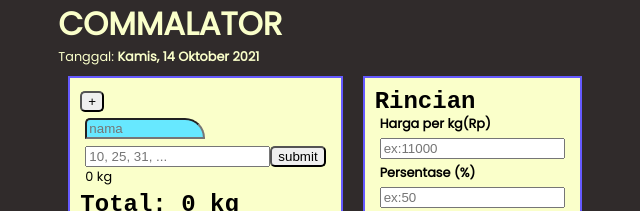
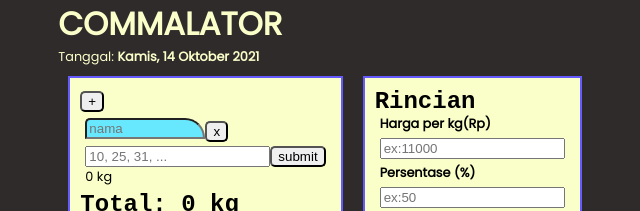
Before and after one commit to odorifqi/project-react, a React (Create React App) app: page / in a window 1280 px wide. Shown: the top 211 px of the page, without its empty margins (315-955 px from the left). Built offline with nearby package versions, Linux system fonts and the light colour scheme.

Commit message:
refactor in convention

```diff
--- a/src/App.js
+++ b/src/App.js
@@ -1,33 +1,42 @@
 import "./App.css";
-import { useState, useEffect } from "react";
+import { useEffect, useReducer } from "react";
 import { DateToday } from "./component/Date";
 import { DetailInput } from "./component/DetailInput";
 import { DetailResult } from "./component/DetailResult";
 import { InputPerson } from "./component/InputPerson";
-import { Button } from "./component/Button";
 
 const App = () => {
-  const [personNumber, setpersonNumber] = useState(1);
-  const [total, setTotal] = useState(0);
-  const [price, setPrice] = useState({ perkg: 0, percent: 0 });
-  const [personData, setPersonData] = useState({});
+  const [data, dispatchData] = useReducer(dataReducer, {
+    total: 0,
+    price: { perkg: 0, percent: 0 },
+    personData: [],
+  });
 
-  const getPrice = (e) => {
-    setPrice({ perkg: e.target[0].value, percent: e.target[1].value });
-  };
+  function getPrice(e) {
+    dispatchData({ type: "SET_PRICE", payload: e });
+  }
 
-  const getPersonData = (x, name, val) => {
-    setPersonData((prev) => ({ ...prev, [x]: { id: name, value: val } }));
-  };
+  function addList(x, name, val) {
+    dispatchData({
+      type: "SET_PERSON_DATA",
+      payload: [...data.personData, { id: name + "_" + x, value: val }],
+    });
+  }
+
+  function removeList(x) {
+    dispatchData({
+      type: "REMOVE_PERSON_DATA",
+      payload: x,
+    });
+  }
 
   useEffect(() => {
-    console.log("app");
     let total = 0;
-    for (const i in personData) {
-      total += parseInt(personData[i]["value"]);
+    for (const i in data.personData) {
+      total += parseInt(data.personData[i]["value"]);
     }
-    setTotal(() => total);
-  }, [personData, setTotal]);
+    dispatchData({ type: "SET_TOTAL", payload: total });
+  }, [data.personData]);
 
   return (
     <>
@@ -37,18 +46,20 @@ const App = () => {
       </div>
       <div id="main">
         <div className="main-div">
-          <div className="clearfix">
-            <Button handleClick={() => setpersonNumber((x) => x + 1)}>+</Button>
-          </div>
           <InputPerson
-            personNumber={personNumber}
-            getPersonData={getPersonData}
+            personNumber={data.personNumber}
+            addList={addList}
+            removeList={removeList}
           />
-          <h2>Total: {total} kg</h2>
+          <h2>Total: {data.total} kg</h2>
         </div>
         <div className="main-div">
           <DetailInput getPrice={getPrice} />
-          <DetailResult price={price} total={total} personData={personData} />
+          <DetailResult
+            price={data.price}
+            total={data.total}
+            personData={data.personData}
+          />
         </div>
       </div>
     </>
@@ -56,3 +67,32 @@ const App = () => {
 };
 
 export default App;
+
+function dataReducer(state, action) {
+  switch (action.type) {
+    case "SET_PERSON_NUMBER":
+      return { ...state, personNumber: action.payload };
+    case "SET_TOTAL":
+      return { ...state, total: action.payload };
+    case "SET_PRICE":
+      return {
+        ...state,
+        price: {
+          perkg: action.payload.target[0].value,
+          percent: action.payload.target[1].value,
+        },
+      };
+    case "SET_PERSON_DATA":
+      return { ...state, personData: action.payload };
+    case "REMOVE_PERSON_DATA":
+      return {
+        ...state,
+        personData: state.personData.filter((s) => {
+          return state.personData.indexOf(s) !== action.payload;
+        }),
+      };
+
+    default:
+      throw new Error();
+  }
+}
--- a/src/component/Button.js
+++ b/src/component/Button.js
@@ -1,7 +1,7 @@
-export const Button = ({ btnName, handleClick, children }) => {
+export function Button({ btnName, handleClick, children }) {
   return (
     <button type="button" onClick={handleClick}>
       {btnName || children}
     </button>
   );
-};
+}
--- a/src/component/Date.js
+++ b/src/component/Date.js
@@ -1,4 +1,4 @@
-export const DateToday = () => {
+export function DateToday() {
   const tgl = new Date();
   const months = [
     "Januari",
@@ -25,4 +25,4 @@ export const DateToday = () => {
       </strong>
     </p>
   );
-};
+}
--- a/src/component/DetailInput.js
+++ b/src/component/DetailInput.js
@@ -1,4 +1,4 @@
-export const DetailInput = ({ getPrice }) => {
+export function DetailInput({ getPrice }) {
   const handleResult = (e) => {
     e.preventDefault();
     getPrice(e);
@@ -32,4 +32,4 @@ export const DetailInput = ({ getPrice }) => {
       </form>
     </div>
   );
-};
+}
--- a/src/component/DetailResult.js
+++ b/src/component/DetailResult.js
@@ -1,4 +1,4 @@
-export const DetailResult = ({ price, total, personData }) => {
+export function DetailResult({ price, total, personData }) {
   const totalPrice = price.perkg * total;
   const percent = price.percent * 0.01;
   const percentPrice = totalPrice * percent;
@@ -24,12 +24,14 @@ export const DetailResult = ({ price, total, personData }) => {
       </SubDR>
     </div>
   );
-};
+}
 
-const PerPerson = ({ person }) =>
-  person.map((x) => <ListPerson x={x} key={x.key} />);
+function PerPerson({ person }) {
+  return person.map((x) => <ListPerson x={x} key={x.key} />);
+}
 
-const ListPerson = ({ x }) => (
+function ListPerson({ x }) {
+  return (
     <>
       <span>
         {x.name || "unknown"}: Rp{x.value.toLocaleString("id-ID")}
@@ -37,8 +39,10 @@ const ListPerson = ({ x }) => (
       <br />
     </>
   );
+}
 
-const SubDR = ({ children, title }) => (
+function SubDR({ children, title }) {
+  return (
     <div>
       <p className="highlight">{title}</p>
       <div className="sub-result-div">
@@ -48,3 +52,4 @@ const SubDR = ({ children, title }) => (
       </div>
     </div>
   );
+}
--- a/src/component/InputPerson.js
+++ b/src/component/InputPerson.js
@@ -1,26 +1,43 @@
 import { Button } from "./Button";
-import { useState, useEffect } from "react";
+import { useEffect, useReducer } from "react";
 
-const PersonObj = ({ i, setValue }) => {
-  const [personName, setPersonName] = useState("");
-  const [personInput, setPersonInput] = useState("");
-  const [personValue, setPersonValue] = useState(0);
+const PersonObj = ({ i, addList, removeList, removePerson }) => {
+  const [person, dispatchPerson] = useReducer(personReducer, {
+    name: "",
+    input: "",
+    value: 0,
+  });
 
-  const sum = () => {
-    setPersonValue(() => {
-      const val = personInput
-        .split(",")
-        .reduce((t, v) => parseInt(t) + parseInt(v));
-      return isNaN(val) ? alert("not a number") : val;
+  function sum() {
+    dispatchPerson({
+      type: "SET_VALUE",
+      payload: () => {
+        const val = person.input
+          .split(",")
+          .reduce((t, v) => parseInt(t) + parseInt(v));
+        return isNaN(val) ? alert("not a number") : val;
+      },
     });
-  };
+  }
+
+  function handleName(e) {
+    dispatchPerson({ type: "SET_NAME", payload: e.target.value });
+  }
+  function handleInput(e) {
+    dispatchPerson({ type: "SET_INPUT", payload: e.target.value });
+  }
+
+  function handleRemove(i) {
+    removePerson(i);
+    removeList(i);
+  }
 
   useEffect(() => {
-    if (personValue || personName) {
-      setValue(i, personName, personValue);
+    if (person.value) {
+      addList(i, person.name, person.value);
     }
     // eslint-disable-next-line react-hooks/exhaustive-deps
-  }, [personName, personValue]);
+  }, [person.name, person.value]);
 
   return (
     <div className="person-div focus">
@@ -29,8 +46,13 @@ const PersonObj = ({ i, setValue }) => {
         className="name-label"
         placeholder="nama"
         type="text"
-        value={personName}
-        onChange={(e) => setPersonName(e.target.value)}
+        value={person.name}
+        onChange={handleName}
+      />
+      <Button
+        className="clearfix"
+        btnName="x"
+        handleClick={() => handleRemove(i)}
       />
       <br />
       <input
@@ -38,25 +60,74 @@ const PersonObj = ({ i, setValue }) => {
         name="value"
         id={"value_" + i}
         placeholder="10, 25, 31, ..."
-        value={personInput}
-        onChange={(e) => setPersonInput(e.target.value)}
+        value={person.input}
+        onChange={handleInput}
       />
       <Button btnName="submit" handleClick={sum} />
-      <p>{personValue} kg</p>
+      <p>{person.value} kg</p>
     </div>
   );
 };
 
-export const InputPerson = ({ personNumber, getPersonData }) => {
-  const person = [personNumber];
+function personReducer(state, action) {
+  switch (action.type) {
+    case "SET_NAME":
+      return { ...state, name: action.payload };
+    case "SET_INPUT":
+      return { ...state, input: action.payload };
+    case "SET_VALUE":
+      return { ...state, value: action.payload() };
 
-  const setValue = (x, name, val) => {
-    getPersonData(x, name, val);
-  };
+    default:
+      throw new Error();
+  }
+}
 
-  for (let i = 0; i < personNumber; i++) {
-    person[i] = <PersonObj key={i} i={i} setValue={setValue} />;
+export const InputPerson = ({ addList, removeList }) => {
+  const [person, dispatch] = useReducer(reducer, [{ key: 0 }]);
+
+  function handleAddList(x, name, val) {
+    addList(x, name, val);
   }
 
-  return person;
+  function handleRemoveList(x) {
+    removeList(x);
+  }
+
+  function addPerson() {
+    dispatch({ type: "ADD" });
+  }
+
+  function removePerson(index) {
+    dispatch({ type: "REMOVE", payload: index });
+  }
+
+  return (
+    <>
+      <div className="clearfix">
+        <Button handleClick={addPerson}>+</Button>
+      </div>
+      {person.map((p) => (
+        <PersonObj
+          key={p.key}
+          i={p.key}
+          addList={handleAddList}
+          removeList={handleRemoveList}
+          removePerson={removePerson}
+        />
+      ))}
+    </>
+  );
 };
+
+function reducer(state, action) {
+  switch (action.type) {
+    case "ADD":
+      return [...state, { key: state.length }];
+    case "REMOVE":
+      return state.filter((s) => s.key !== action.payload);
+
+    default:
+      throw new Error();
+  }
+}
```
Lines whose indentation alone changed are shown as unchanged.
